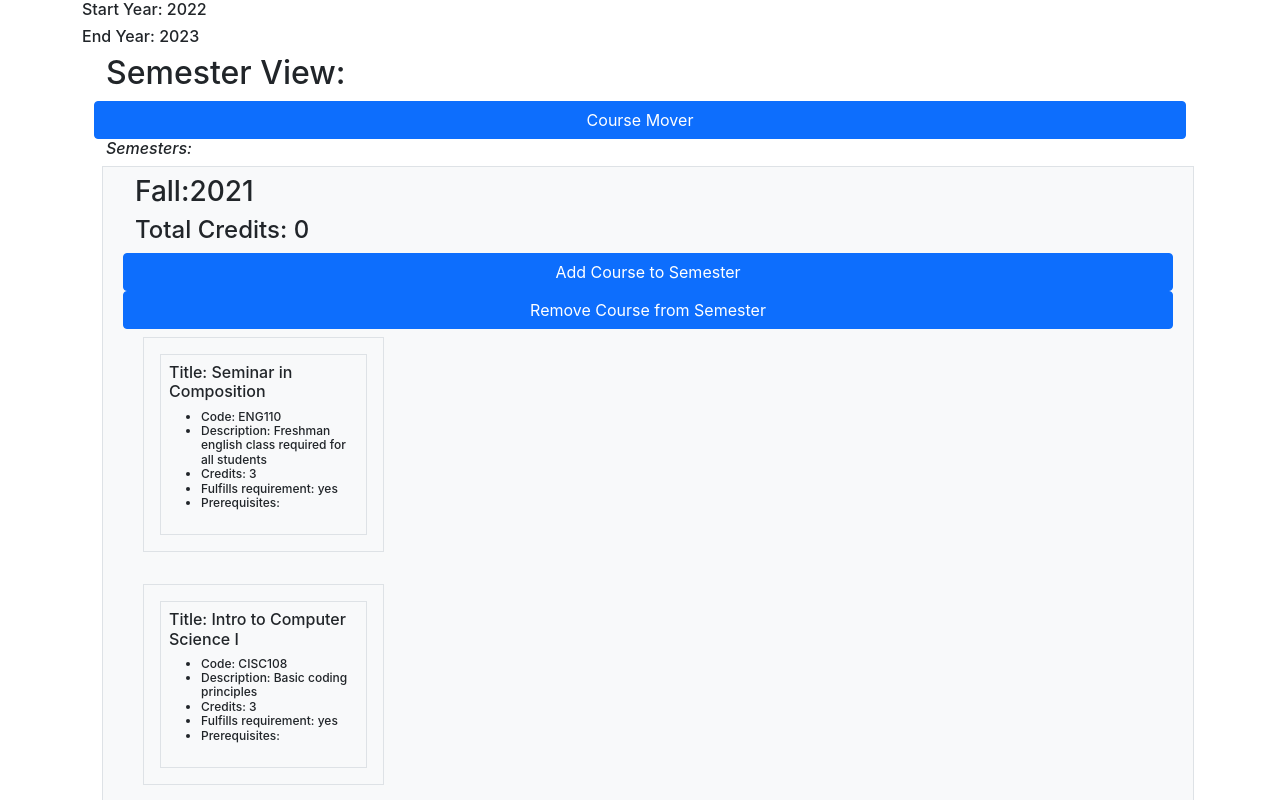
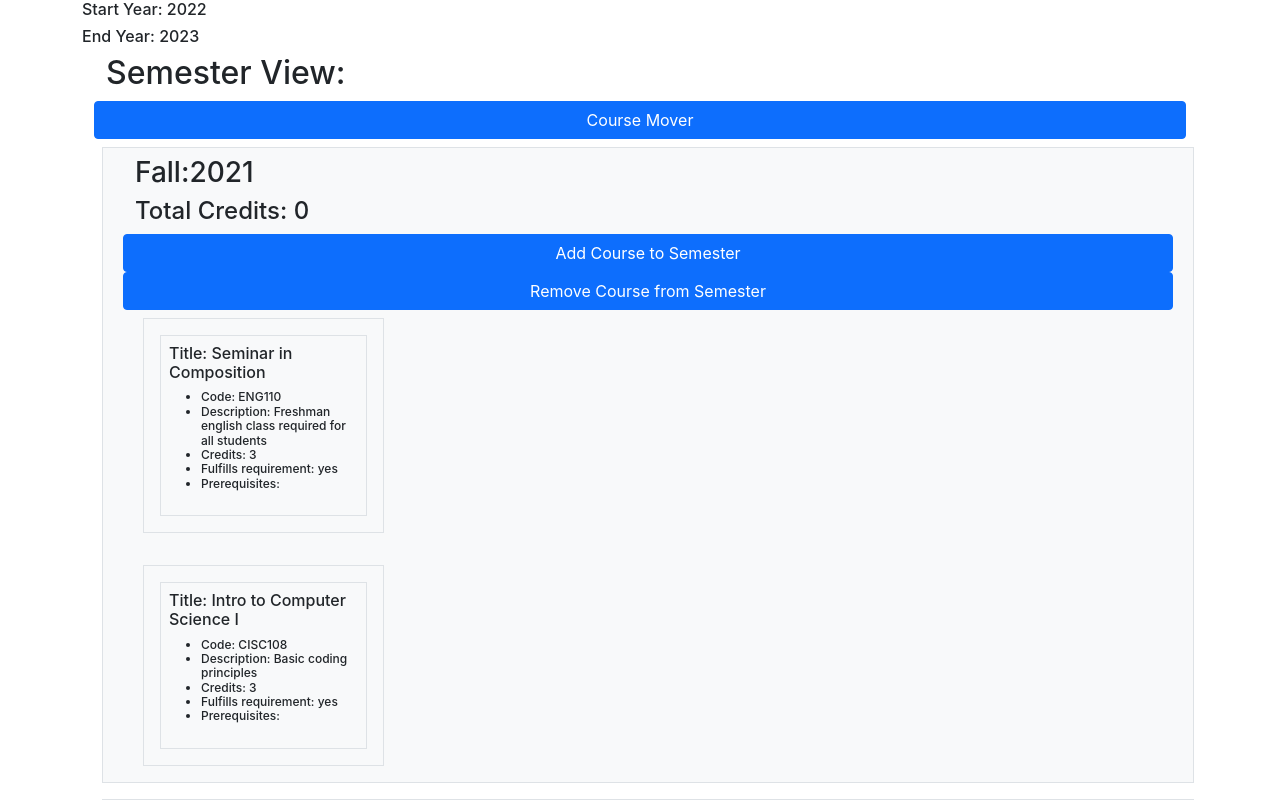
Before and after one commit to UD-CISC275-S22/cis-scheduler-team-3, a React (Create React App) app: page / in a window 1280 px wide. Shown: the part 1520-2320 px from the top of the page. Built offline with nearby package versions, Linux system fonts and the light colour scheme.

Commit message:
Removed unnecessary text

```diff
--- a/src/components/SemesterList.tsx
+++ b/src/components/SemesterList.tsx
@@ -46,7 +46,6 @@ export function SemesterList({
                         completeMove={completeMove}
                     ></CourseMover>
                 ) : null}
-                <i>Semesters:</i>
                 {semesters.map((semester: Semester) => (
                     <div
                         key={semester.session + semester.year}
```
